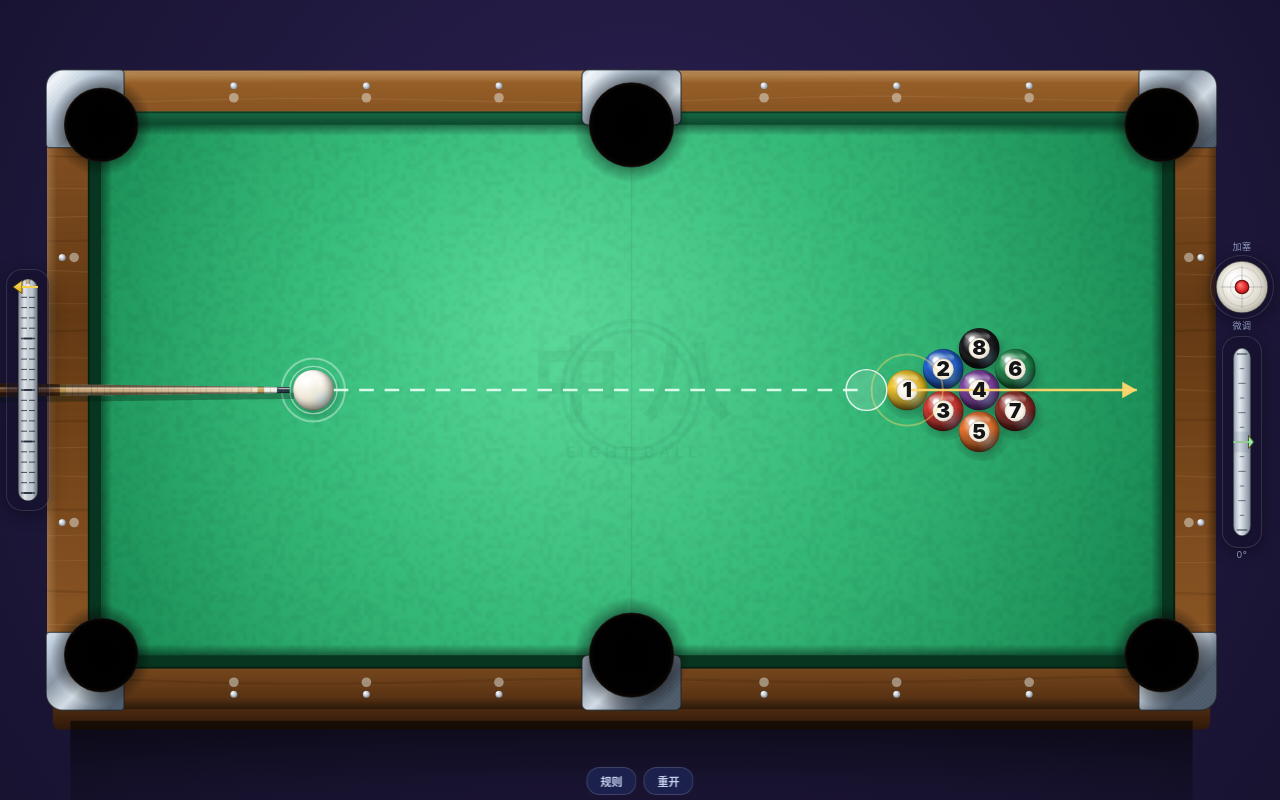
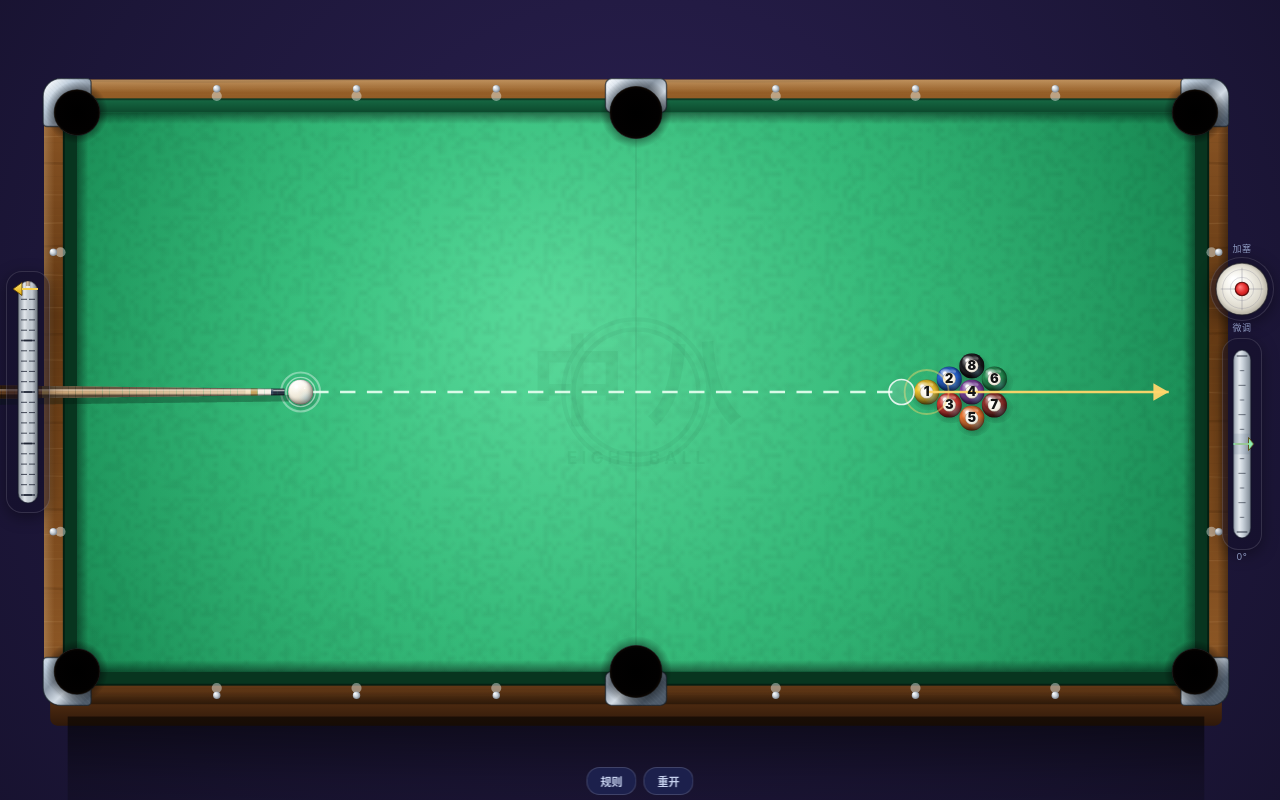
Before and after one commit to huaji23/poster, a plain HTML site: page pool2d/index.html in a window 1280 px wide. Drawn offline with Linux system fonts and the light colour scheme; animation ran at ten frames a second.

Commit message:
fix: 实测腾讯桌球截图重新标定——球径回到物理真实(台面44球长)、木框厚度砍半、台面拉满屏幕

```diff
--- a/pool2d/index.html
+++ b/pool2d/index.html
@@ -63,7 +63,7 @@
             background:rgba(18,14,38,.45);
             border:1px solid rgba(255,255,255,.13);
             box-shadow:0 4px 16px rgba(0,0,0,.38)}
-  #spinBall{width:50px;height:50px;display:block;pointer-events:none}
+  #spinBall{width:38px;height:38px;display:block;pointer-events:none}
   #spinWrap.active{border-color:rgba(255,204,77,.75);
                    box-shadow:0 0 18px rgba(255,204,77,.45)}
   #fineWrap{pointer-events:auto;touch-action:none;cursor:pointer;margin-top:2px;
@@ -174,12 +174,12 @@ const HW = TABLE_W/2, HH = TABLE_H/2;
    根本看不清。参考腾讯桌球实测：台面长度约放 26 个球 —— 所以游戏是等比放大的。
    这里取台面 26 个球 = 球径 97.7mm（真实值的 1.71 倍），洞跟着等比放大，
    球/洞比例仍保持真实的 1.835，只是整体放大。 */
-const BALL_R = 0.0488;           // 球直径 97.7mm（视觉等效，非物理真实）
+const BALL_R = 0.0286;           // 球直径 57.2mm（台面 44.4 球长，与腾讯桌球 46 球长一致）
 /* 袋口：中台协标准 角袋口 105mm、中袋口 120mm（腰袋比角袋宽 15mm）
    相对于 57.2mm 的球 = 1.835 倍 / 2.10 倍，与世界台联「袋口=球径 1.6 倍」同一取向 */
-const PCK_CORNER = 0.0897;       // 角袋口半径（= 球径 × 1.835 / 2，跟着球等比放大）
-const PCK_SIDE   = 0.1026;       // 中袋口半径（= 球径 × 2.10 / 2，中袋必宽于角袋）
-const RAIL_W = 0.13;             // 库边宽
+const PCK_CORNER = 0.0525;       // 角袋口半径（105mm，= 球径 × 1.835 / 2）
+const PCK_SIDE   = 0.0600;       // 中袋口半径（120mm，= 球径 × 2.10 / 2，中袋必宽于角袋）
+const RAIL_W = 0.075;            // 库边宽（腾讯实测木框只占台面长的 2.6%，原来 0.13 是两倍厚）
 const CUSHION = 0.87;            // 旧常量（已被 E_CUSH 取代，保留兼容）
 const BALL_DAMP = 0.96;          // 旧常量（已被 E_BALL 取代）
 const FRICTION = 0.95;           // 旧常量（已被 MU_ROLL 取代）
@@ -314,10 +314,10 @@ function layout(){
   cv.style.width  = LW + 'px';
   cv.style.height = LH + 'px';
 
-  const PAD_L = 47;    // 左侧力度杆
-  const PAD_R = 64;    // 右侧加塞球 + 微调
-  const PAD_T = 4;     // 顶部不留东西了
-  const PAD_B = 24;    // 底部两个小按钮
+  const PAD_L = 44;    // 左侧力度杆
+  const PAD_R = 52;    // 右侧加塞球 + 微调
+  const PAD_T = 0;     // 台面顶到屏幕边
+  const PAD_B = 16;    // 底部两个小按钮
 
   const availW = Math.max(120, LW - PAD_L - PAD_R);
   const availH = Math.max(100, LH - PAD_T - PAD_B);
```
